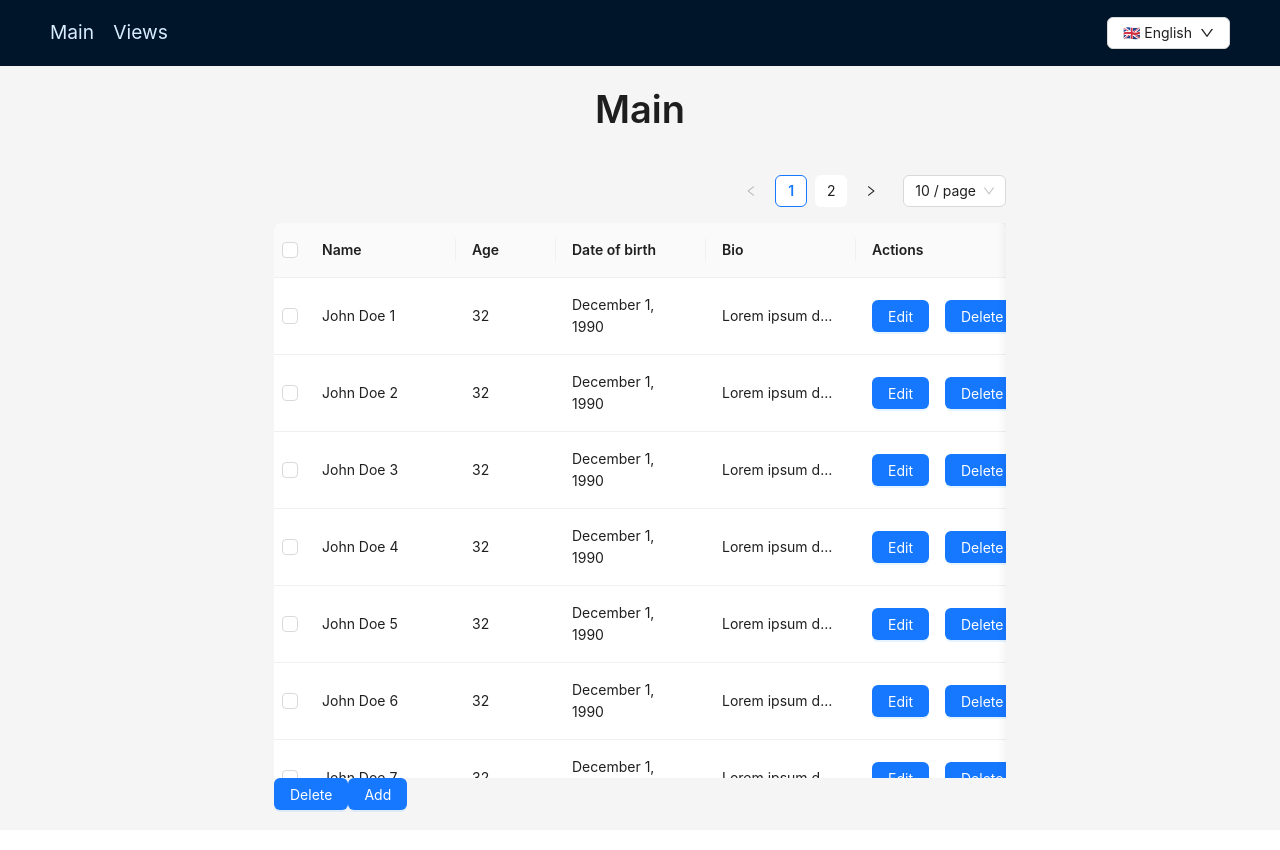
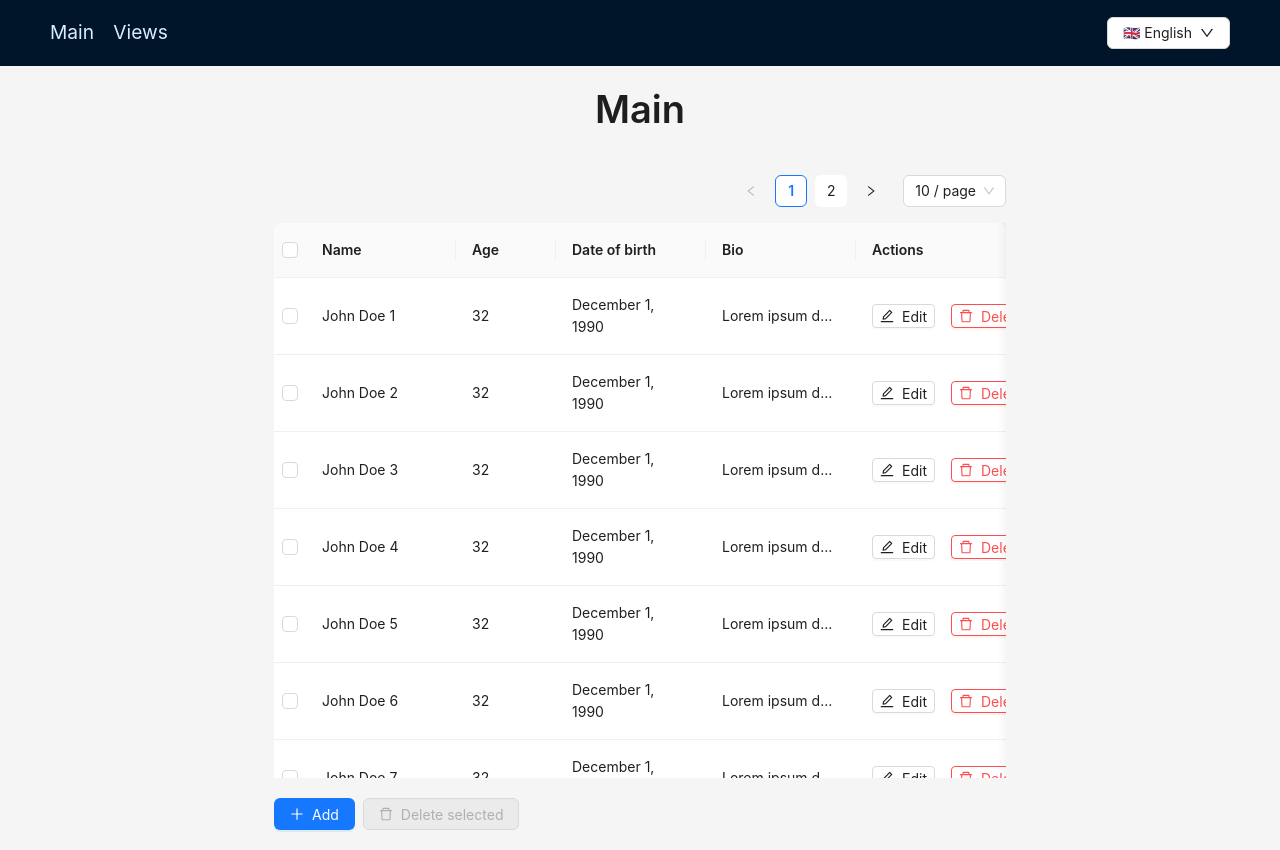
Before and after one commit to przemyslawmatraj/crud-redux-table, a React (Vite) app: page /main in a window 1280 px wide. Built offline with nearby package versions, Linux system fonts and the light colour scheme.

Commit message:
refactor: button apperance

```diff
--- a/src/Components/UserModal/UserModal.tsx
+++ b/src/Components/UserModal/UserModal.tsx
@@ -34,9 +34,11 @@ type FormValues = yup.InferType<typeof schema>;
 const UserModal = ({
   defaultValues,
   userKey,
+  buttonIcon,
 }: {
   defaultValues?: UserType;
   userKey?: Key;
+  buttonIcon?: JSX.Element;
 }) => {
   const [visible, setVisible] = useState(false);
   const dispatch = useAppDispatch();
@@ -88,7 +90,12 @@ const UserModal = ({
 
   return (
     <>
-      <Button type="primary" onClick={showModal}>
+      <Button
+        type="primary"
+        {...(defaultValues && { type: "default", size: "small" })}
+        onClick={showModal}
+        icon={buttonIcon}
+      >
         <FormattedMessage id={defaultValues ? "button.edit" : "button.add"} />
       </Button>
       <Modal
--- a/src/features/userTable/UserTable.module.scss
+++ b/src/features/userTable/UserTable.module.scss
@@ -1,6 +1,7 @@
 .table {
   overflow: auto;
   max-width: calc(100vw - 40px);
+  margin-bottom: 20px;
 }
 
 .bio {
--- a/src/features/userTable/UserTable.tsx
+++ b/src/features/userTable/UserTable.tsx
@@ -7,6 +7,7 @@ import {
 } from "./userTableSlice";
 import { type ColumnsType } from "antd/es/table";
 import { Table, Space, Button } from "antd";
+import { EditOutlined, DeleteOutlined, PlusOutlined } from "@ant-design/icons";
 import { useAppSelector, useAppDispatch } from "../../app/hooks";
 import { FormattedMessage } from "react-intl";
 import styles from "./UserTable.module.scss";
@@ -50,8 +51,8 @@ const columns: ColumnsType<UserType> = [
     render: (record) => {
       return (
         <Space size="middle">
-          <EditOutlined record={record} />
-          <DeleteOutlined record={record} />
+          <EditButton record={record} />
+          <DeleteButton record={record} />
         </Space>
       );
     },
@@ -67,14 +68,14 @@ const UserTable = () => {
       pageSizeOptions: [10, 20, 50],
     },
   });
-  const selectedRowKeys = useRef<Key[]>([]);
+  const [selectedRowKeys, setSelectedRowKeys] = useState<Key[]>([]);
 
   const dispatch = useAppDispatch();
 
   const data = useAppSelector(selectAllUsers);
 
   const handleDelete = () => {
-    dispatch(deleteSelectedUsers(selectedRowKeys.current));
+    dispatch(deleteSelectedUsers(selectedRowKeys));
   };
 
   const handleChangePagiantion = (page: number, pageSize: number) => {
@@ -93,8 +94,8 @@ const UserTable = () => {
         columns={columns}
         dataSource={data}
         rowSelection={{
-          onChange(selectedRowKeyss) {
-            selectedRowKeys.current = selectedRowKeyss;
+          onChange(keys) {
+            setSelectedRowKeys(keys);
           },
         }}
         rowKey="key"
@@ -108,31 +109,46 @@ const UserTable = () => {
         }}
         scroll={{ y: 500, x: 0 }}
       />
-      <Button type="primary" onClick={handleDelete}>
-        <FormattedMessage id="button.delete" />
-      </Button>
-      <UserModal />
+      <Space>
+        <UserModal buttonIcon={<PlusOutlined />} />
+        <Button
+          type="primary"
+          danger
+          onClick={handleDelete}
+          icon={<DeleteOutlined />}
+          disabled={selectedRowKeys.length === 0}
+        >
+          <FormattedMessage id="button.delete.selected" />
+        </Button>
+      </Space>
     </div>
   );
 };
 
-const EditOutlined = memo(({ record }: { record: UserType }) => {
+const EditButton = memo(({ record }: { record: UserType }) => {
   return (
     <Space size="middle">
-      <UserModal defaultValues={record} userKey={record.key} />
+      <UserModal
+        defaultValues={record}
+        userKey={record.key}
+        buttonIcon={<EditOutlined />}
+      />
     </Space>
   );
 });
 
-const DeleteOutlined = memo(({ record }: { record: UserType }) => {
+const DeleteButton = memo(({ record }: { record: UserType }) => {
   const dispatch = useAppDispatch();
   return (
     <Space size="middle">
       <Button
-        type="primary"
+        type="default"
+        size="small"
+        danger
         onClick={() => {
           dispatch(deleteUser(record.key));
         }}
+        icon={<DeleteOutlined />}
       >
         <FormattedMessage id="button.delete" />
       </Button>
--- a/src/lang/enUS.json
+++ b/src/lang/enUS.json
@@ -5,6 +5,7 @@
   "button.save": "Save",
   "button.cancel": "Cancel",
   "button.delete": "Delete",
+  "button.delete.selected": "Delete selected",
   "button.add": "Add",
   "modal.title.addUser": "Add new user",
   "modal.title.editUser": "Edit user {name}",
--- a/src/lang/plPL.json
+++ b/src/lang/plPL.json
@@ -5,6 +5,7 @@
   "button.save": "Zapisz",
   "button.cancel": "Anuluj",
   "button.delete": "Usuń",
+  "button.delete.selected": "Usuń zaznaczone",
   "button.add": "Dodaj użytkownika",
   "modal.title.addUser": "Dodaj nowego użytkownika",
   "modal.title.editUser": "Edytuj użytkownika {name}",
```
